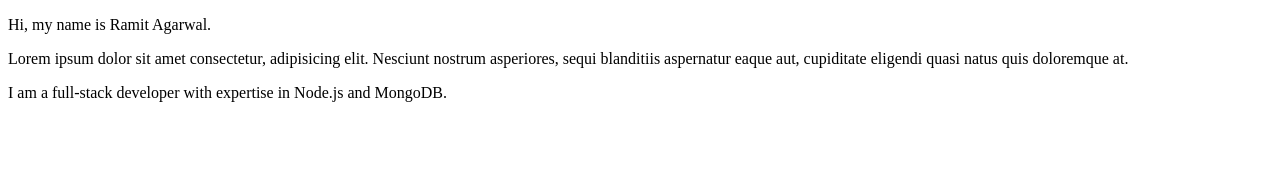
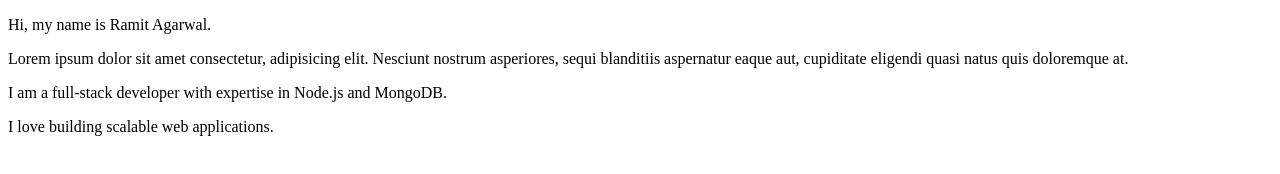
Before and after one commit to ramit-20/Experiment-1, a plain HTML site: page index.html in a window 1280 px wide. Drawn offline with Linux system fonts and the light colour scheme.

Commit message:
Local commit: Add web application passion

```diff
--- a/index.html
+++ b/index.html
@@ -9,5 +9,6 @@
     <p>Hi, my name is Ramit Agarwal.</p>
     <p>Lorem ipsum dolor sit amet consectetur, adipisicing elit. Nesciunt nostrum asperiores, sequi blanditiis aspernatur eaque aut, cupiditate eligendi quasi natus quis doloremque at.</p>
     <p>I am a full-stack developer with expertise in Node.js and MongoDB.</p>
+    <p> I love building scalable web applications.</p>
 </body>
 </html>
```
